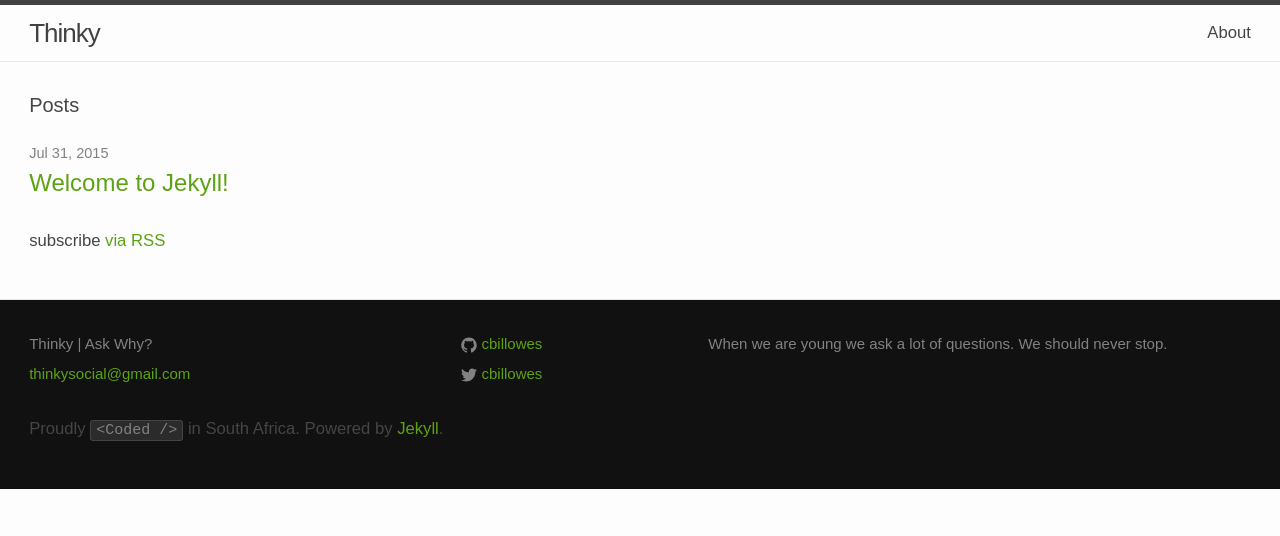
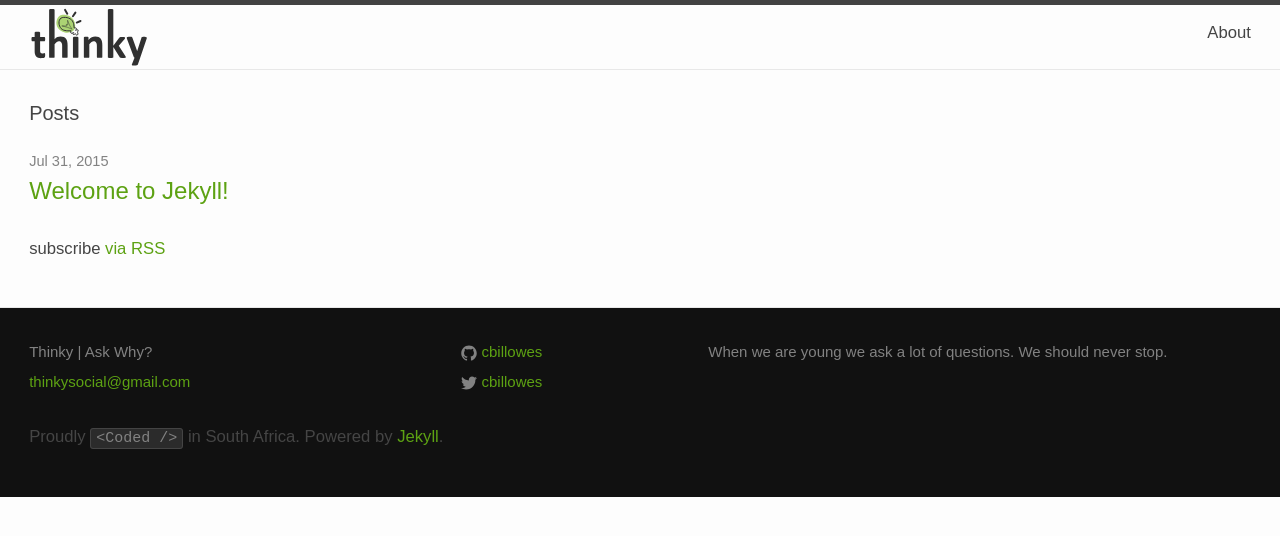
Before and after one commit to cbillowes/thinky, a Jekyll site: the page built from index.html, in a window 1280 px wide. Shown: the top 536 px of the page. Built offline with Jekyll 4.4.1, drawn with Linux system fonts in a browser that asks for light colours.

Commit message:
Changed site title to site logo.

```diff
--- a/_includes/header.html
+++ b/_includes/header.html
@@ -2,7 +2,9 @@
 
   <div class="wrapper">
 
-    <a class="site-title" href="{{ site.baseurl }}/">{{ site.title }}</a>
+    <a class="logo" href="{{ site.baseurl }}/" title="{{ site.title }} | {{ site.tagline }}">
+      <img src="{{ site.baseurl }}/assets/logo-dark.svg" alt="{{ site.title }}">
+    </a>
 
     <nav class="site-nav">
       <a href="#" class="menu-icon">
```
